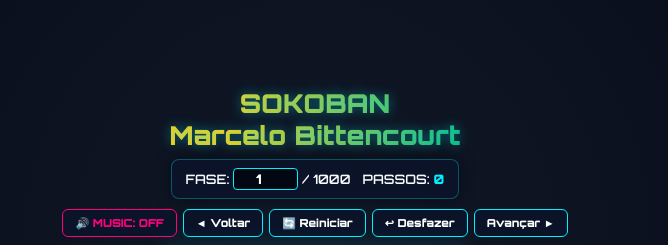
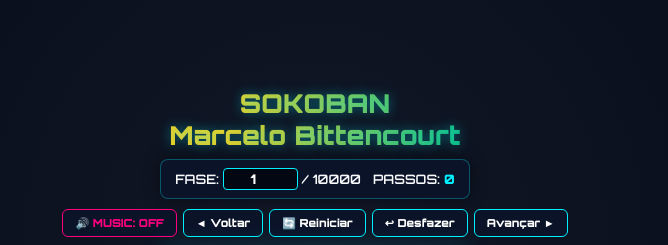
Before and after one commit to marcelobitt1982/jogo-das-caixas, a plain HTML site: page index.html in a window 1280 px wide. Shown: the top 245 px of the page, without its empty margins (325-993 px from the left). Drawn offline with Linux system fonts and the light colour scheme.

Commit message:
Update index.html
V1.0

```diff
--- a/index.html
+++ b/index.html
@@ -68,7 +68,7 @@ h1 {
 }
 
 .hud input[type=number] {
-  width: 65px;
+  width: 75px;
   background: var(--bg);
   border: 1px solid var(--cyan);
   color: #fff;
@@ -233,7 +233,7 @@ button.audio-btn.active {
 </header>
 
 <div class="hud">
-  <span>FASE: <input type="number" id="level-input" min="1" max="1000" value="1"> / 1000</span>
+  <span>FASE: <input type="number" id="level-input" min="1" max="10000" value="1"> / 10000</span>
   <span>PASSOS: <b id="steps-display" style="color:var(--cyan)">0</b></span>
 </div>
 
@@ -396,7 +396,7 @@ function toggle16BitMusic() {
   }
 }
 
-// --- LÓGICA DO SOKOBAN (1000 FASES) ---
+// --- LÓGICA DO SOKOBAN (10000 FASES) ---
 const TILE = { FLOOR: 0, WALL: 1, TARGET: 2, BOX: 3 };
 
 let currentLevelIndex = 1;
@@ -481,7 +481,7 @@ function generateLevel(levelNum) {
 
 function loadLevel(levelNum) {
   if (levelNum < 1) levelNum = 1;
-  if (levelNum > 1000) levelNum = 1000;
+  if (levelNum > 10000) levelNum = 10000;
 
   currentLevelIndex = levelNum;
   document.getElementById("level-input").value = levelNum;
```
